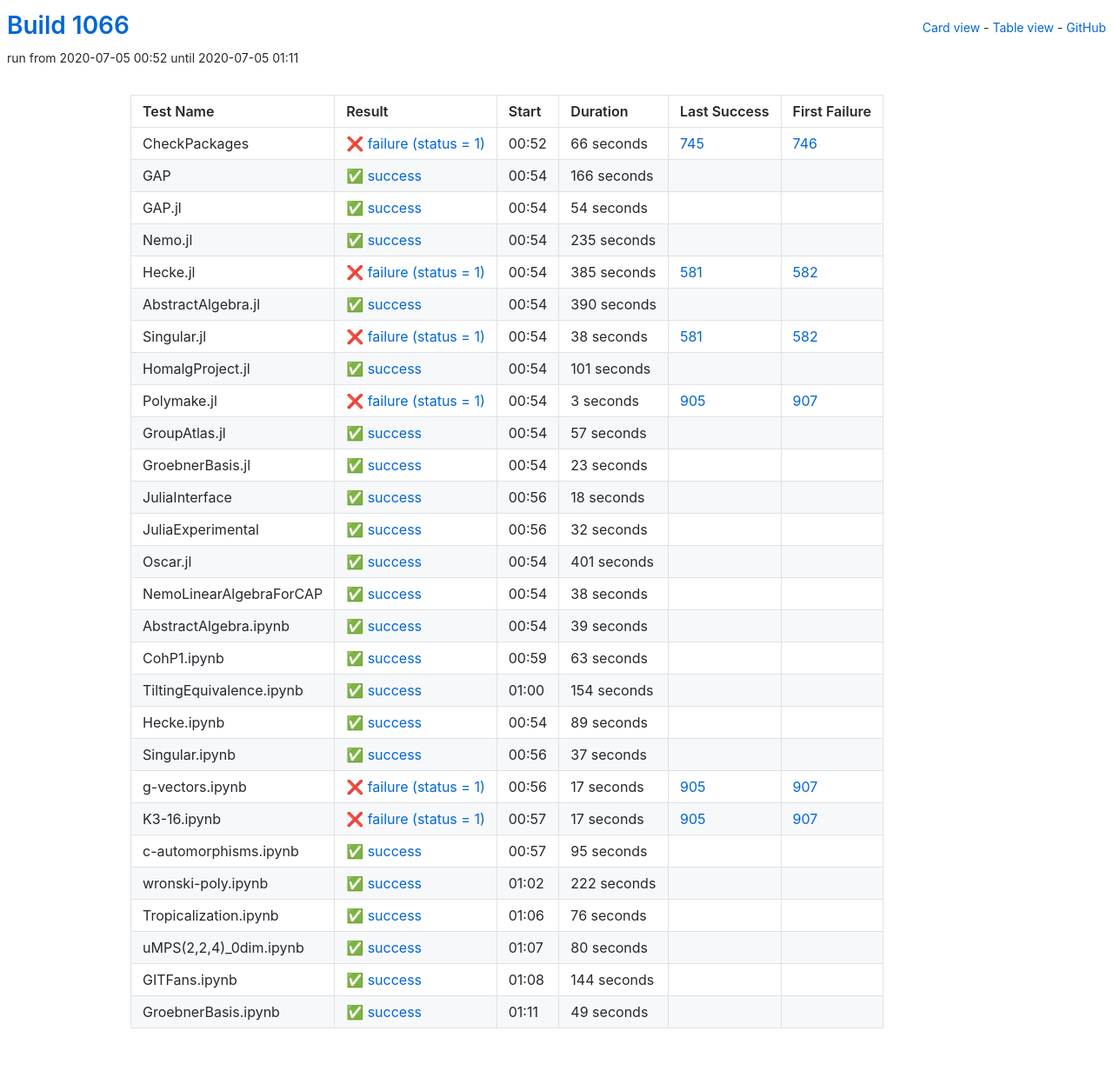
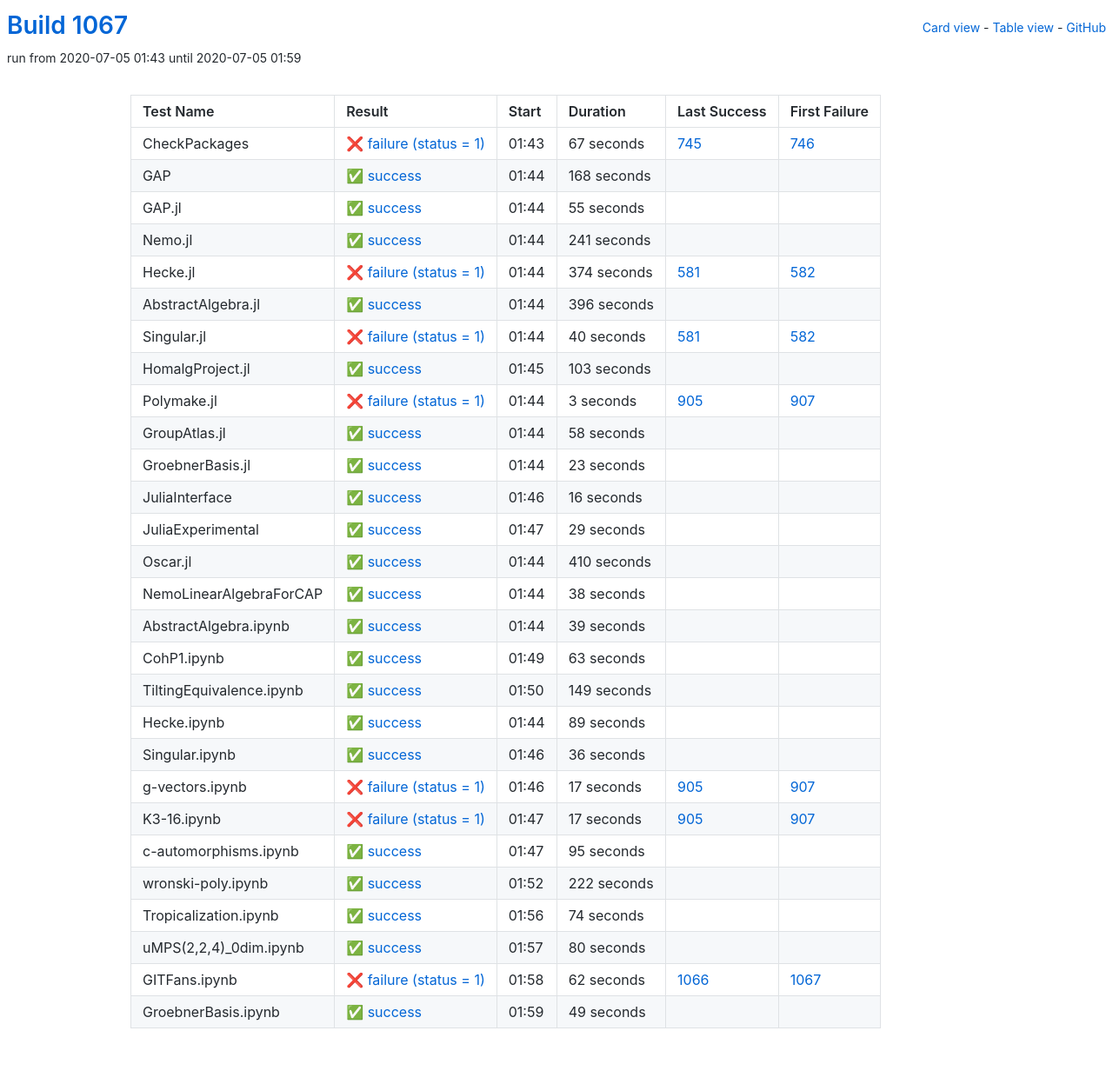
Before and after one commit to oscar-system/oscar-ci-status-1.4, a Jekyll site: the page built from table.html, in a window 1280 px wide. Shown: the whole page at 87% size. Built offline with Jekyll 4.4.1, drawn with Linux system fonts in a browser that asks for light colours.

Commit message:
Build #1067

```diff
--- a/_data/ci.yml
+++ b/_data/ci.yml
@@ -1,6 +1,6 @@
 ---
-build: 1066
-build_url: https://oscarci.mathematik.uni-kl.de/job/oscar-julia-1.4/1066/
+build: 1067
+build_url: https://oscarci.mathematik.uni-kl.de/job/oscar-julia-1.4/1067/
 job: oscar-julia-1.4
 organization: oscar-system
 repo: oscar-ci-status-1.4
@@ -8,104 +8,104 @@ repourl: https://github.com/oscar-system/oscar-ci-status-1.4
 tests:
 - name: CheckPackages
   id: checkpackages
-  log: https://oscarci.mathematik.uni-kl.de/job/oscar-julia-1.4/1066/artifact/logs/build-1066/CheckPackages.log
-  start: 2020-07-05 00:52
+  log: https://oscarci.mathematik.uni-kl.de/job/oscar-julia-1.4/1067/artifact/logs/build-1067/CheckPackages.log
+  start: 2020-07-05 01:43
   success: false
   exitcode: 1
   status: failure
-  duration: 66
+  duration: 67
   last_success: 745
   last_success_url: https://oscarci.mathematik.uni-kl.de/job/oscar-julia-1.4/745/
   first_failure: 746
   first_failure_url: https://oscarci.mathematik.uni-kl.de/job/oscar-julia-1.4/746/
 - name: GAP
   id: gap
-  log: https://oscarci.mathematik.uni-kl.de/job/oscar-julia-1.4/1066/artifact/logs/build-1066/GAP.log
-  start: 2020-07-05 00:54
+  log: https://oscarci.mathematik.uni-kl.de/job/oscar-julia-1.4/1067/artifact/logs/build-1067/GAP.log
+  start: 2020-07-05 01:44
   success: true
   exitcode: 0
   status: success
-  duration: 166
+  duration: 168
   last_success: false
   last_success_url:
   first_failure: false
   first_failure_url:
 - name: GAP.jl
   id: gap-jl
-  log: https://oscarci.mathematik.uni-kl.de/job/oscar-julia-1.4/1066/artifact/logs/build-1066/GAP.jl.log
-  start: 2020-07-05 00:54
+  log: https://oscarci.mathematik.uni-kl.de/job/oscar-julia-1.4/1067/artifact/logs/build-1067/GAP.jl.log
+  start: 2020-07-05 01:44
   success: true
   exitcode: 0
   status: success
-  duration: 54
+  duration: 55
   last_success: false
   last_success_url:
   first_failure: false
   first_failure_url:
 - name: Nemo.jl
   id: nemo-jl
-  log: https://oscarci.mathematik.uni-kl.de/job/oscar-julia-1.4/1066/artifact/logs/build-1066/Nemo.jl.log
-  start: 2020-07-05 00:54
+  log: https://oscarci.mathematik.uni-kl.de/job/oscar-julia-1.4/1067/artifact/logs/build-1067/Nemo.jl.log
+  start: 2020-07-05 01:44
   success: true
   exitcode: 0
   status: success
-  duration: 235
+  duration: 241
   last_success: false
   last_success_url:
   first_failure: false
   first_failure_url:
 - name: Hecke.jl
   id: hecke-jl
-  log: https://oscarci.mathematik.uni-kl.de/job/oscar-julia-1.4/1066/artifact/logs/build-1066/Hecke.jl.log
-  start: 2020-07-05 00:54
+  log: https://oscarci.mathematik.uni-kl.de/job/oscar-julia-1.4/1067/artifact/logs/build-1067/Hecke.jl.log
+  start: 2020-07-05 01:44
   success: false
   exitcode: 1
   status: failure
-  duration: 385
+  duration: 374
   last_success: 581
   last_success_url: https://oscarci.mathematik.uni-kl.de/job/oscar-julia-1.4/581/
   first_failure: 582
   first_failure_url: https://oscarci.mathematik.uni-kl.de/job/oscar-julia-1.4/582/
 - name: AbstractAlgebra.jl
   id: abstractalgebra-jl
-  log: https://oscarci.mathematik.uni-kl.de/job/oscar-julia-1.4/1066/artifact/logs/build-1066/AbstractAlgebra.jl.log
-  start: 2020-07-05 00:54
+  log: https://oscarci.mathematik.uni-kl.de/job/oscar-julia-1.4/1067/artifact/logs/build-1067/AbstractAlgebra.jl.log
+  start: 2020-07-05 01:44
   success: true
   exitcode: 0
   status: success
-  duration: 390
+  duration: 396
   last_success: false
   last_success_url:
   first_failure: false
   first_failure_url:
 - name: Singular.jl
   id: singular-jl
-  log: https://oscarci.mathematik.uni-kl.de/job/oscar-julia-1.4/1066/artifact/logs/build-1066/Singular.jl.log
-  start: 2020-07-05 00:54
+  log: https://oscarci.mathematik.uni-kl.de/job/oscar-julia-1.4/1067/artifact/logs/build-1067/Singular.jl.log
+  start: 2020-07-05 01:44
   success: false
   exitcode: 1
   status: failure
-  duration: 38
+  duration: 40
   last_success: 581
   last_success_url: https://oscarci.mathematik.uni-kl.de/job/oscar-julia-1.4/581/
   first_failure: 582
   first_failure_url: https://oscarci.mathematik.uni-kl.de/job/oscar-julia-1.4/582/
 - name: HomalgProject.jl
   id: homalgproject-jl
-  log: https://oscarci.mathematik.uni-kl.de/job/oscar-julia-1.4/1066/artifact/logs/build-1066/HomalgProject.jl.log
-  start: 2020-07-05 00:54
+  log: https://oscarci.mathematik.uni-kl.de/job/oscar-julia-1.4/1067/artifact/logs/build-1067/HomalgProject.jl.log
+  start: 2020-07-05 01:45
   success: true
   exitcode: 0
   status: success
-  duration: 101
+  duration: 103
   last_success: false
   last_success_url:
   first_failure: false
   first_failure_url:
 - name: Polymake.jl
   id: polymake-jl
-  log: https://oscarci.mathematik.uni-kl.de/job/oscar-julia-1.4/1066/artifact/logs/build-1066/Polymake.jl.log
-  start: 2020-07-05 00:54
+  log: https://oscarci.mathematik.uni-kl.de/job/oscar-julia-1.4/1067/artifact/logs/build-1067/Polymake.jl.log
+  start: 2020-07-05 01:44
   success: false
   exitcode: 1
   status: failure
@@ -116,20 +116,20 @@ tests:
   first_failure_url: https://oscarci.mathematik.uni-kl.de/job/oscar-julia-1.4/907/
 - name: GroupAtlas.jl
   id: groupatlas-jl
-  log: https://oscarci.mathematik.uni-kl.de/job/oscar-julia-1.4/1066/artifact/logs/build-1066/GroupAtlas.jl.log
-  start: 2020-07-05 00:54
+  log: https://oscarci.mathematik.uni-kl.de/job/oscar-julia-1.4/1067/artifact/logs/build-1067/GroupAtlas.jl.log
+  start: 2020-07-05 01:44
   success: true
   exitcode: 0
   status: success
-  duration: 57
+  duration: 58
   last_success: false
   last_success_url:
   first_failure: false
   first_failure_url:
 - name: GroebnerBasis.jl
   id: groebnerbasis-jl
-  log: https://oscarci.mathematik.uni-kl.de/job/oscar-julia-1.4/1066/artifact/logs/build-1066/GroebnerBasis.jl.log
-  start: 2020-07-05 00:54
+  log: https://oscarci.mathematik.uni-kl.de/job/oscar-julia-1.4/1067/artifact/logs/build-1067/GroebnerBasis.jl.log
+  start: 2020-07-05 01:44
   success: true
   exitcode: 0
   status: success
@@ -140,44 +140,44 @@ tests:
   first_failure_url:
 - name: JuliaInterface
   id: juliainterface
-  log: https://oscarci.mathematik.uni-kl.de/job/oscar-julia-1.4/1066/artifact/logs/build-1066/JuliaInterface.log
-  start: 2020-07-05 00:56
+  log: https://oscarci.mathematik.uni-kl.de/job/oscar-julia-1.4/1067/artifact/logs/build-1067/JuliaInterface.log
+  start: 2020-07-05 01:46
   success: true
   exitcode: 0
   status: success
-  duration: 18
+  duration: 16
   last_success: false
   last_success_url:
   first_failure: false
   first_failure_url:
 - name: JuliaExperimental
   id: juliaexperimental
-  log: https://oscarci.mathematik.uni-kl.de/job/oscar-julia-1.4/1066/artifact/logs/build-1066/JuliaExperimental.log
-  start: 2020-07-05 00:56
+  log: https://oscarci.mathematik.uni-kl.de/job/oscar-julia-1.4/1067/artifact/logs/build-1067/JuliaExperimental.log
+  start: 2020-07-05 01:47
   success: true
   exitcode: 0
   status: success
-  duration: 32
+  duration: 29
   last_success: false
   last_success_url:
   first_failure: false
   first_failure_url:
 - name: Oscar.jl
   id: oscar-jl
-  log: https://oscarci.mathematik.uni-kl.de/job/oscar-julia-1.4/1066/artifact/logs/build-1066/Oscar.jl.log
-  start: 2020-07-05 00:54
+  log: https://oscarci.mathematik.uni-kl.de/job/oscar-julia-1.4/1067/artifact/logs/build-1067/Oscar.jl.log
+  start: 2020-07-05 01:44
   success: true
   exitcode: 0
   status: success
-  duration: 401
+  duration: 410
   last_success: false
   last_success_url:
   first_failure: false
   first_failure_url:
 - name: NemoLinearAlgebraForCAP
   id: nemolinearalgebraforcap
-  log: https://oscarci.mathematik.uni-kl.de/job/oscar-julia-1.4/1066/artifact/logs/build-1066/NemoLinearAlgebraForCAP.log
-  start: 2020-07-05 00:54
+  log: https://oscarci.mathematik.uni-kl.de/job/oscar-julia-1.4/1067/artifact/logs/build-1067/NemoLinearAlgebraForCAP.log
+  start: 2020-07-05 01:44
   success: true
   exitcode: 0
   status: success
@@ -188,8 +188,8 @@ tests:
   first_failure_url:
 - name: AbstractAlgebra.ipynb
   id: abstractalgebra-ipynb
-  log: https://oscarci.mathematik.uni-kl.de/job/oscar-julia-1.4/1066/artifact/logs/build-1066/AbstractAlgebra.ipynb.log
-  start: 2020-07-05 00:54
+  log: https://oscarci.mathematik.uni-kl.de/job/oscar-julia-1.4/1067/artifact/logs/build-1067/AbstractAlgebra.ipynb.log
+  start: 2020-07-05 01:44
   success: true
   exitcode: 0
   status: success
@@ -200,8 +200,8 @@ tests:
   first_failure_url:
 - name: CohP1.ipynb
   id: cohp1-ipynb
-  log: https://oscarci.mathematik.uni-kl.de/job/oscar-julia-1.4/1066/artifact/logs/build-1066/CohP1.ipynb.log
-  start: 2020-07-05 00:59
+  log: https://oscarci.mathematik.uni-kl.de/job/oscar-julia-1.4/1067/artifact/logs/build-1067/CohP1.ipynb.log
+  start: 2020-07-05 01:49
   success: true
   exitcode: 0
   status: success
@@ -212,20 +212,20 @@ tests:
   first_failure_url:
 - name: TiltingEquivalence.ipynb
   id: tiltingequivalence-ipynb
-  log: https://oscarci.mathematik.uni-kl.de/job/oscar-julia-1.4/1066/artifact/logs/build-1066/TiltingEquivalence.ipynb.log
-  start: 2020-07-05 01:00
+  log: https://oscarci.mathematik.uni-kl.de/job/oscar-julia-1.4/1067/artifact/logs/build-1067/TiltingEquivalence.ipynb.log
+  start: 2020-07-05 01:50
   success: true
   exitcode: 0
   status: success
-  duration: 154
+  duration: 149
   last_success: false
   last_success_url:
   first_failure: false
   first_failure_url:
 - name: Hecke.ipynb
   id: hecke-ipynb
-  log: https://oscarci.mathematik.uni-kl.de/job/oscar-julia-1.4/1066/artifact/logs/build-1066/Hecke.ipynb.log
-  start: 2020-07-05 00:54
+  log: https://oscarci.mathematik.uni-kl.de/job/oscar-julia-1.4/1067/artifact/logs/build-1067/Hecke.ipynb.log
+  start: 2020-07-05 01:44
   success: true
   exitcode: 0
   status: success
@@ -236,20 +236,20 @@ tests:
   first_failure_url:
 - name: Singular.ipynb
   id: singular-ipynb
-  log: https://oscarci.mathematik.uni-kl.de/job/oscar-julia-1.4/1066/artifact/logs/build-1066/Singular.ipynb.log
-  start: 2020-07-05 00:56
+  log: https://oscarci.mathematik.uni-kl.de/job/oscar-julia-1.4/1067/artifact/logs/build-1067/Singular.ipynb.log
+  start: 2020-07-05 01:46
   success: true
   exitcode: 0
   status: success
-  duration: 37
+  duration: 36
   last_success: false
   last_success_url:
   first_failure: false
   first_failure_url:
 - name: g-vectors.ipynb
   id: g-vectors-ipynb
-  log: https://oscarci.mathematik.uni-kl.de/job/oscar-julia-1.4/1066/artifact/logs/build-1066/g-vectors.ipynb.log
-  start: 2020-07-05 00:56
+  log: https://oscarci.mathematik.uni-kl.de/job/oscar-julia-1.4/1067/artifact/logs/build-1067/g-vectors.ipynb.log
+  start: 2020-07-05 01:46
   success: false
   exitcode: 1
   status: failure
@@ -260,8 +260,8 @@ tests:
   first_failure_url: https://oscarci.mathematik.uni-kl.de/job/oscar-julia-1.4/907/
 - name: K3-16.ipynb
   id: k3-16-ipynb
-  log: https://oscarci.mathematik.uni-kl.de/job/oscar-julia-1.4/1066/artifact/logs/build-1066/K3-16.ipynb.log
-  start: 2020-07-05 00:57
+  log: https://oscarci.mathematik.uni-kl.de/job/oscar-julia-1.4/1067/artifact/logs/build-1067/K3-16.ipynb.log
+  start: 2020-07-05 01:47
   success: false
   exitcode: 1
   status: failure
@@ -272,8 +272,8 @@ tests:
   first_failure_url: https://oscarci.mathematik.uni-kl.de/job/oscar-julia-1.4/907/
 - name: c-automorphisms.ipynb
   id: c-automorphisms-ipynb
-  log: https://oscarci.mathematik.uni-kl.de/job/oscar-julia-1.4/1066/artifact/logs/build-1066/c-automorphisms.ipynb.log
-  start: 2020-07-05 00:57
+  log: https://oscarci.mathematik.uni-kl.de/job/oscar-julia-1.4/1067/artifact/logs/build-1067/c-automorphisms.ipynb.log
+  start: 2020-07-05 01:47
   success: true
   exitcode: 0
   status: success
@@ -284,8 +284,8 @@ tests:
   first_failure_url:
 - name: wronski-poly.ipynb
   id: wronski-poly-ipynb
-  log: https://oscarci.mathematik.uni-kl.de/job/oscar-julia-1.4/1066/artifact/logs/build-1066/wronski-poly.ipynb.log
-  start: 2020-07-05 01:02
+  log: https://oscarci.mathematik.uni-kl.de/job/oscar-julia-1.4/1067/artifact/logs/build-1067/wronski-poly.ipynb.log
+  start: 2020-07-05 01:52
   success: true
   exitcode: 0
   status: success
@@ -296,20 +296,20 @@ tests:
   first_failure_url:
 - name: Tropicalization.ipynb
   id: tropicalization-ipynb
-  log: https://oscarci.mathematik.uni-kl.de/job/oscar-julia-1.4/1066/artifact/logs/build-1066/Tropicalization.ipynb.log
-  start: 2020-07-05 01:06
+  log: https://oscarci.mathematik.uni-kl.de/job/oscar-julia-1.4/1067/artifact/logs/build-1067/Tropicalization.ipynb.log
+  start: 2020-07-05 01:56
   success: true
   exitcode: 0
   status: success
-  duration: 76
+  duration: 74
   last_success: false
   last_success_url:
   first_failure: false
   first_failure_url:
 - name: uMPS(2,2,4)_0dim.ipynb
   id: umps-2-2-4-0dim-ipynb
-  log: https://oscarci.mathematik.uni-kl.de/job/oscar-julia-1.4/1066/artifact/logs/build-1066/uMPS-2-2-4-_0dim.ipynb.log
-  start: 2020-07-05 01:07
+  log: https://oscarci.mathematik.uni-kl.de/job/oscar-julia-1.4/1067/artifact/logs/build-1067/uMPS-2-2-4-_0dim.ipynb.log
+  start: 2020-07-05 01:57
   success: true
   exitcode: 0
   status: success
@@ -320,20 +320,20 @@ tests:
   first_failure_url:
 - name: GITFans.ipynb
   id: gitfans-ipynb
-  log: https://oscarci.mathematik.uni-kl.de/job/oscar-julia-1.4/1066/artifact/logs/build-1066/GITFans.ipynb.log
-  start: 2020-07-05 01:08
-  success: true
-  exitcode: 0
-  status: success
-  duration: 144
-  last_success: false
-  last_success_url:
-  first_failure: false
-  first_failure_url:
+  log: https://oscarci.mathematik.uni-kl.de/job/oscar-julia-1.4/1067/artifact/logs/build-1067/GITFans.ipynb.log
+  start: 2020-07-05 01:58
+  success: false
+  exitcode: 1
+  status: failure
+  duration: 62
+  last_success: 1066
+  last_success_url: https://oscarci.mathematik.uni-kl.de/job/oscar-julia-1.4/1066/
+  first_failure: 1067
+  first_failure_url: https://oscarci.mathematik.uni-kl.de/job/oscar-julia-1.4/1067/
 - name: GroebnerBasis.ipynb
   id: groebnerbasis-ipynb
-  log: https://oscarci.mathematik.uni-kl.de/job/oscar-julia-1.4/1066/artifact/logs/build-1066/GroebnerBasis.ipynb.log
-  start: 2020-07-05 01:11
+  log: https://oscarci.mathematik.uni-kl.de/job/oscar-julia-1.4/1067/artifact/logs/build-1067/GroebnerBasis.ipynb.log
+  start: 2020-07-05 01:59
   success: true
   exitcode: 0
   status: success
```
Also changed, not shown: README.md.
